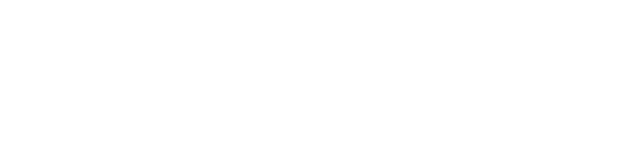
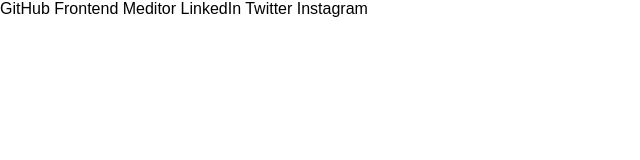
Before and after one commit to gianellin/socialLinksProfile, a plain HTML site: page index.html in a window 1280 px wide. Shown: the whole page, without its empty margins (0-640 px from the left). Drawn offline with Linux system fonts and the light colour scheme.

Commit message:
correction with a class in main html body

```diff
--- a/css/main.css
+++ b/css/main.css
@@ -0,0 +1,14 @@
+* {
+    --SoftBlue: #8bacd9;
+      --Cyan: #00fff8;
+      --mainBG: #0d192c;
+      --cardBG: #15263f;
+      --line: #2e405a;
+      margin: 0;
+      padding: 0;
+
+    font-family: "Outfit", sans-serif;
+    padding: 0;
+    box-sizing: border-box;
+    margin: 0;
+  }
--- a/index.html
+++ b/index.html
@@ -5,8 +5,28 @@
     <meta name="viewport" content="width=device-width, initial-scale=1.0">
     <title>Social Links Profile</title>
     <link rel="stylesheet" href="css/main.css">
+    <script src="/js/main.js"></script>
 </head>
 <body>
+    <container>
+        <photo>
+        </photo>
+        <fib1>
+            GitHub
+        </fib1>
+        <fib2>
+            Frontend Meditor
+        </fib2>
+        <fib3>
+            LinkedIn
+        </fib3>
+        <fib4>
+            Twitter
+        </fib4>
+        <fib5>
+            Instagram
+        </fib5>
+    </container>
 
 </body>
 </html>
```
Also changed, not shown: images/avatar-jessica.jpeg (added), images/favicon-32x32.png (added).
